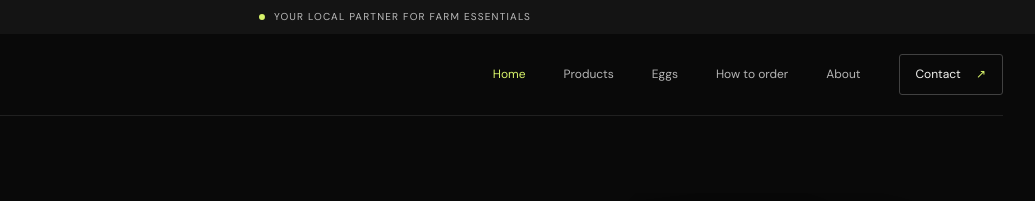
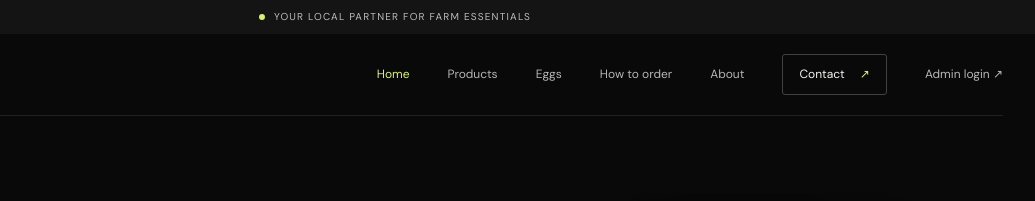
Before and after one commit to katwalanim6-maker/shreyanvi, a plain HTML site: page index.html in a window 1280 px wide. Shown: the top 201 px of the page, 245-1280 px from the left. Drawn offline with Linux system fonts and the light colour scheme.

Commit message:
Add admin login link to homepage navigation

```diff
--- a/index.html
+++ b/index.html
@@ -15,7 +15,7 @@
     <a class="brand" href="index.html"><span class="brand-mark">S<span>.</span></span><span class="brand-name">SHREYANVI <small>SUPPLIERS</small></span></a>
     <button class="menu-toggle" type="button" aria-label="Open navigation" aria-expanded="false"><span></span><span></span></button>
     <nav class="main-nav" aria-label="Main navigation">
-      <a class="active" href="index.html">Home</a><a href="products.html">Products</a><a href="eggs.html">Eggs</a><a href="ordering.html">How to order</a><a href="about.html">About</a><a class="nav-contact" href="contact.html">Contact <span>↗</span></a>
+      <a class="active" href="index.html">Home</a><a href="products.html">Products</a><a href="eggs.html">Eggs</a><a href="ordering.html">How to order</a><a href="about.html">About</a><a class="nav-contact" href="contact.html">Contact <span>↗</span></a><a class="nav-admin" href="admin.html">Admin login <span>↗</span></a>
     </nav>
   </header>
   <main>
```
